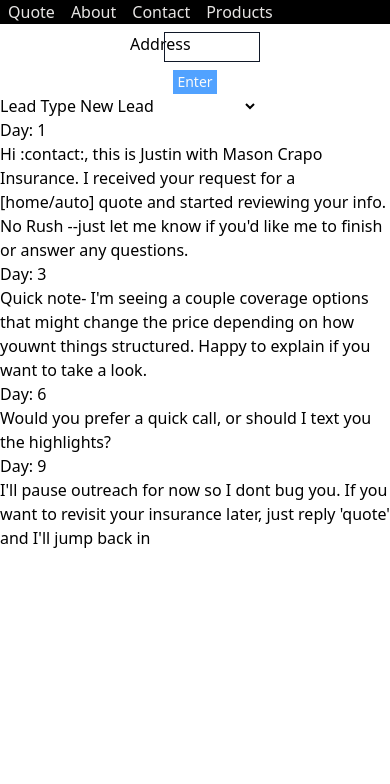
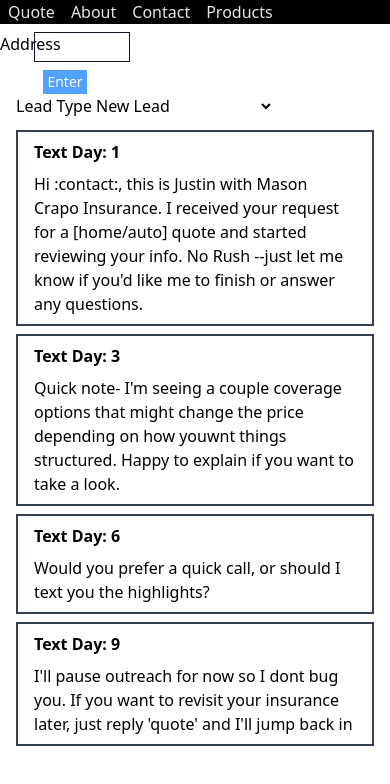
Before and after one commit to Jpatrick6420/propertyandcasualtywebsite, a React (Vite) app: page / in a window 390 px wide. Shown: the top 784 px of the page. Built offline with nearby package versions, Linux system fonts and the light colour scheme.

Commit message:
added list styles

```diff
--- a/src/App2.jsx
+++ b/src/App2.jsx
@@ -32,7 +32,7 @@ function App2() {
       <Nav />
       <ZipCodeSection />
       <ScriptSection handler={dispatch} state={state.script} />
-      <ul>
+      <ul className="px-4 py-1">
         {state.script == "newlead" &&
           newLeads.map((item, i) => <List items={item} key={i} />)}
         {state.script == "requote" &&
--- a/src/features/List.jsx
+++ b/src/features/List.jsx
@@ -1,8 +1,8 @@
 function List({ items }) {
   return (
-    <li>
-      <h2>Day: {items.day}</h2>
-      <p>{items.message}</p>
+    <li className="py-2 px-4 my-2 space-y-2 border-2 border-gray-700 hover:translate-x-2 hover:bg-blue-200">
+      <h2 className="sm:text-sm lg:text-lg font-bold">Text Day: {items.day}</h2>
+      <p className="xs:text-sm lg:text-md">{items.message}</p>
     </li>
   );
 }
--- a/src/features/ScriptSection.jsx
+++ b/src/features/ScriptSection.jsx
@@ -2,7 +2,7 @@ import Dropdown from "../components/Dropdown";
 
 function ScriptSection({ handler, state }) {
   return (
-    <div>
+    <div className="px-4">
       <Dropdown
         handler={handler}
         options={[
--- a/src/features/ZipCodeSection.jsx
+++ b/src/features/ZipCodeSection.jsx
@@ -35,7 +35,7 @@ function ZipCodeSection() {
   const openGoogleMaps = (address) => {
     const formatted = address.trim().replace(/\s+/g, "+");
     const url = `https://www.google.com/maps/search/?api=1&query=${encodeURIComponent(
-      formatted
+      formatted,
     )}`;
     const win = window.open(url, "_blank");
 
@@ -79,27 +79,27 @@ function ZipCodeSection() {
       openZillowAndGoogle(currentAddress);
     } else if (davisCountyZipCodes.includes(zip)) {
       window.open(
-        "https://webportal.daviscountyutah.gov/App/PropertySearch/esri/map?_gl=1*1rf4rwm*_ga*MTEyMjk0NzY0MS4xNzU0NDQ4NjU2*_ga_C4PN7RFDN6*czE3NTQ0NDg2NTUkbzEkZzAkdDE3NTQ0NDg2NTUkajYwJGwwJGgw"
+        "https://webportal.daviscountyutah.gov/App/PropertySearch/esri/map?_gl=1*1rf4rwm*_ga*MTEyMjk0NzY0MS4xNzU0NDQ4NjU2*_ga_C4PN7RFDN6*czE3NTQ0NDg2NTUkbzEkZzAkdDE3NTQ0NDg2NTUkajYwJGwwJGgw",
       );
       openZillowAndGoogle(currentAddress);
     } else if (boxElderCountyZipCodes.includes(zip)) {
       window.open(
-        "https://erecord.boxeldercountyut.gov/eaglesoftware/web/login.jsp"
+        "https://erecord.boxeldercountyut.gov/eaglesoftware/web/login.jsp",
       );
       openZillowAndGoogle(currentAddress);
     } else if (tooeleCountyZipCodes.includes(zip)) {
       window.open(
-        "https://erecording.tooeleco.gov/eaglesoftware/web/login.jsp"
+        "https://erecording.tooeleco.gov/eaglesoftware/web/login.jsp",
       );
       openZillowAndGoogle(currentAddress);
     } else if (utahCountyZipCodes.includes(zip)) {
       window.open(
-        "https://www.utahcounty.gov/landrecords/AddressSearchForm.asp"
+        "https://www.utahcounty.gov/landrecords/AddressSearchForm.asp",
       );
       openZillowAndGoogle(currentAddress);
     } else if (washingtonCountyZipCodes.includes(zip)) {
       window.open(
-        "https://geoprodvm.washco.utah.gov/Html5Viewer/index.html?viewer=AssessorReport"
+        "https://geoprodvm.washco.utah.gov/Html5Viewer/index.html?viewer=AssessorReport",
       );
       openZillowAndGoogle(currentAddress);
     } else if (carbonCountyZips.includes(zip)) {
@@ -107,12 +107,12 @@ function ZipCodeSection() {
       openZillowAndGoogle(currentAddress);
     } else if (adaZipCodes.includes(zip)) {
       window.open(
-        "https://apps.adacounty.id.gov/PropertyLookup/SearchProperty"
+        "https://apps.adacounty.id.gov/PropertyLookup/SearchProperty",
       );
       openZillowAndGoogle(currentAddress);
     } else if (kootenaiZipCodes.includes(zip)) {
       window.open(
-        "https://id-kootenai.publicaccessnow.com/Assessor/PropertySearch.aspx?utm_source=chatgpt.com"
+        "https://id-kootenai.publicaccessnow.com/Assessor/PropertySearch.aspx?utm_source=chatgpt.com",
       );
       openZillowAndGoogle(currentAddress);
     } else if (bonnerZipCodes.includes(zip)) {
@@ -123,7 +123,7 @@ function ZipCodeSection() {
     }
   };
   return (
-    <div className="flex justify-center">
+    <div className="lg:flex lg:justify-center ">
       <form method="put" action="/" className="w-1/3">
         <div className="my-2 grid grid-cols-5 relative ">
           <label htmlFor="address_input">Address</label>
```
